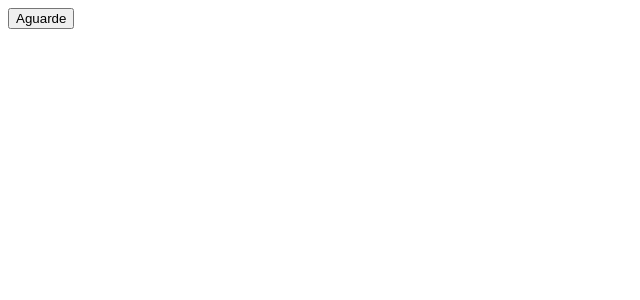
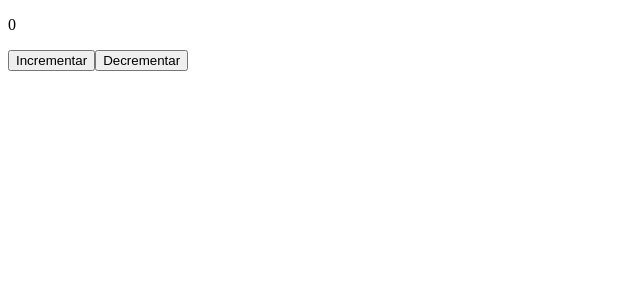
Before and after one commit to matsoaresp/Praticas-nextjs, a React (Vite) app: page / in a window 1280 px wide. Shown: the top 300 px of the page, without its empty margins (0-640 px from the left). Built offline with nearby package versions, Linux system fonts and the light colour scheme.

Commit message:
Novos exercicios

```diff
--- a/src/App.tsx
+++ b/src/App.tsx
@@ -1,14 +1,13 @@
-import FormBotaoEnviar from "./components/FormBotaoEnviar";
-import DefaultForm from "./components/FormButton";
-import FormUsuarioStatus from "./components/FormUsuarioStatus";
+import FormContador from "./components/FormContador";
+
 
 function App() {
 
 return (
   <div>
-   <FormBotaoEnviar>
+  <FormContador>
 
-   </FormBotaoEnviar>
+  </FormContador>
 </div>
 )
 }
--- /dev/null
+++ b/src/components/Contador/index.tsx
@@ -0,0 +1,21 @@
+type ContadorProps = {
+
+    valor: number
+    incrementar: (valor: any) => void
+    decrementar: (valor: any) => void
+
+}
+
+export default function Contador ({valor, incrementar,decrementar}:ContadorProps) {
+
+    return (
+        <div>
+            <p>{valor}</p>
+            <button onClick={incrementar}>Incrementar</button>
+            <button onClick={decrementar}>Decrementar</button>
+        </div>
+    )
+
+
+
+}
--- a/src/components/FormBotaoEnviar/index.tsx
+++ b/src/components/FormBotaoEnviar/index.tsx
@@ -5,17 +5,14 @@ export default function FormBotaoEnviar () {
 
     const [buttonDisabled, setButtonDisabled] = useState(true);
 
-
     return (
         <div>
            <BotaoEnviar
             disabled = {buttonDisabled}
             onClick={() => setButtonDisabled(prev => !prev)}
-
            >
            </BotaoEnviar>
+
         </div>
     )
-
-
 }
--- a/src/components/FormButton/index.tsx
+++ b/src/components/FormButton/index.tsx
@@ -4,7 +4,6 @@ import Button from "../Button";
 
 export default function DefaultForm() {
 
-    const [isOnline, setIsOnline] = useState<boolean>(false)
     const [changeColors, setChangeColors] = useState<'succes' | 'error'>('succes')
 
 
--- /dev/null
+++ b/src/components/FormContador/index.tsx
@@ -0,0 +1,38 @@
+import { useEffect, useState } from "react";
+import Contador from "../Contador";
+
+export default function FormContador () {
+
+    const [valor, setValor] = useState(0)
+    const [negative, setIsNegative] = useState(false)
+
+   useEffect(() => {
+
+    if(valor < 0){
+        setValor(0)
+        setIsNegative(true);
+    } else {
+        setIsNegative (false)
+    }
+
+   },[valor])
+
+    function decrementar () {
+        setValor(prev => prev - 1)
+
+    }
+    function incrementar () {
+        setValor(prev => prev + 1)
+    }
+return (
+    <div>
+        <Contador
+            valor={valor}
+            incrementar={incrementar}
+            decrementar={decrementar}
+        >
+        </Contador>
+    </div>
+)
+
+}
```
Also changed, not shown: src/components/BotaoAcao/index.tsx (added, +14 -0 lines), src/components/FormBotaoAcao/index.tsx (added, +17 -0 lines).
